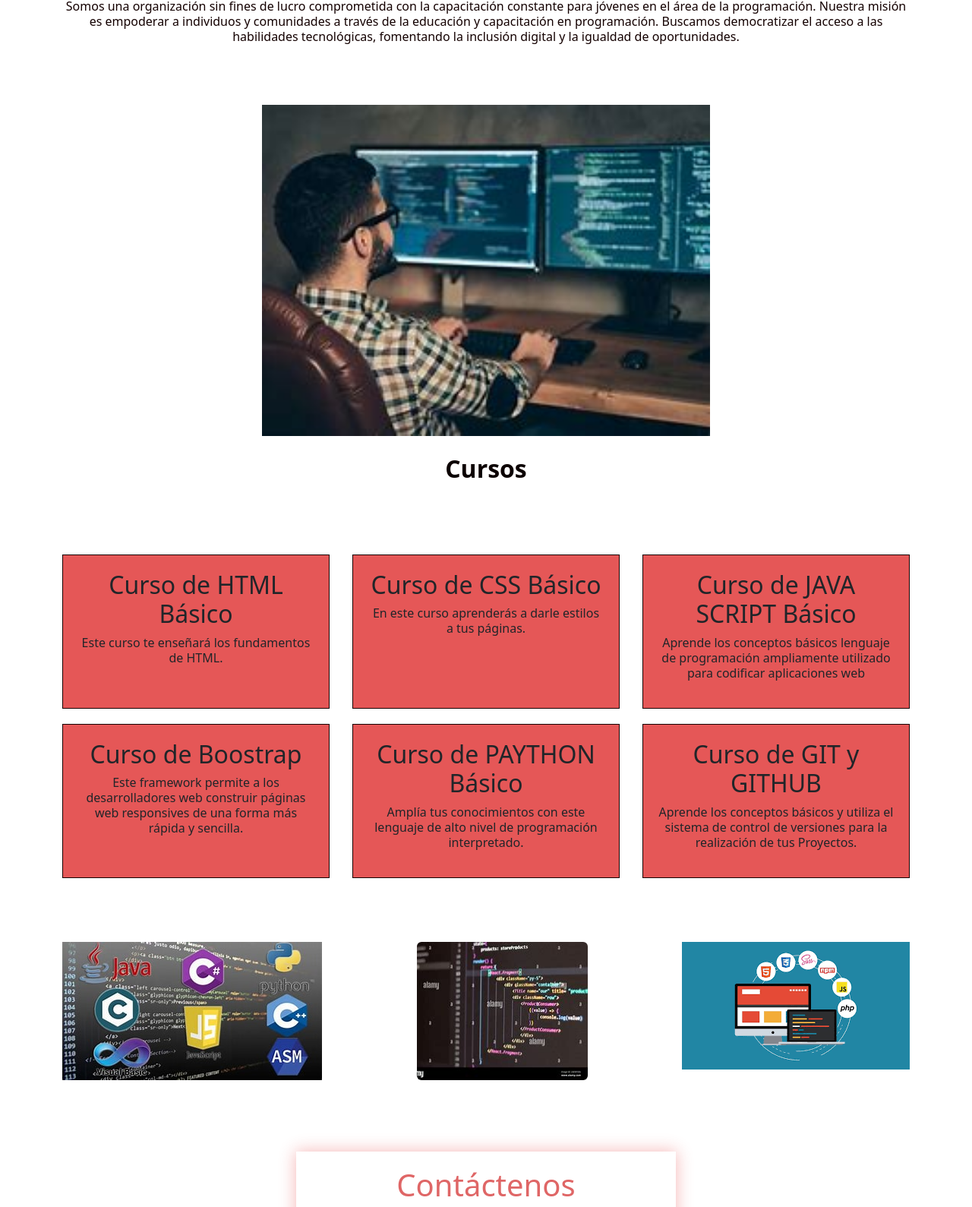
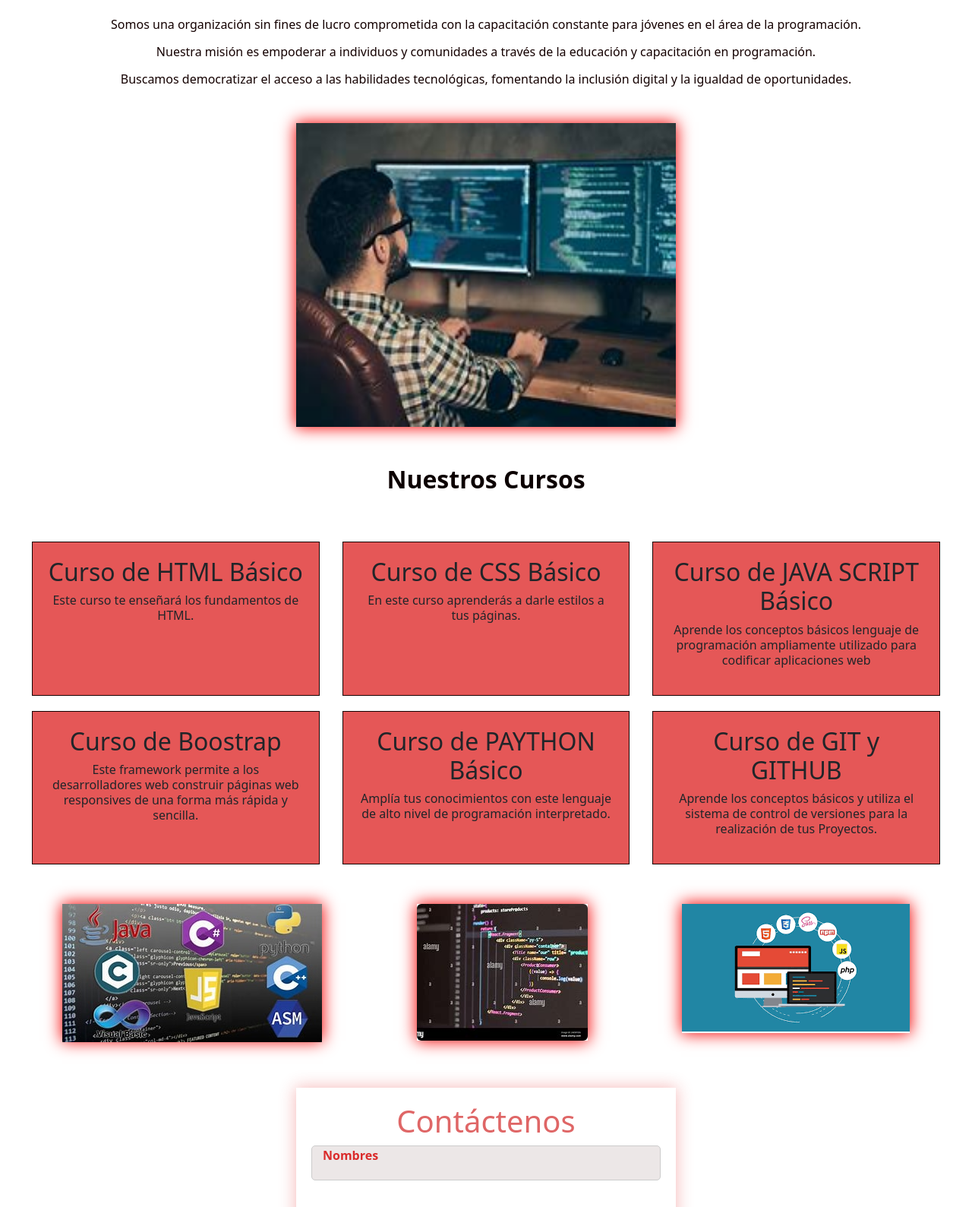
Before and after one commit to Pamela198713/Pamelasol, a plain HTML site: page index.html in a window 1280 px wide. Shown: the part 512-2101 px from the top of the page at 76% size. Drawn offline with nearby package versions, Linux system fonts and the light colour scheme.

Commit message:
actualizo

```diff
--- a/Css/styles.css
+++ b/Css/styles.css
@@ -7,10 +7,11 @@ body {
 
   p {
     line-height: 20px;
+    text-align: center;
   }
 
 }
-header{
+.header {
   height: 350px;
   background-color: #f05252;
   color: #1f1e1e;
@@ -20,7 +21,7 @@ header{
 }
 
 section {
-  padding: 4rem 2rem;
+  padding: 2rem;
 }
 
 nav ul{
@@ -29,7 +30,7 @@ nav ul{
   justify-content: center;
   background-color: #f03c3c;
   padding: 25px;
-  margin-top: 20px;
+  margin-top: 50px;
 
 
 }
@@ -44,7 +45,7 @@ nav a {
 }
 
 main {
-  padding: 50px;
+  padding: 10px ;
 }
 
 
@@ -54,18 +55,18 @@ main {
   color: #160000;
   text-align: center;
   font-size: 2rem;
+  margin-bottom: 50px;
+
+}
 
 
-  }
-
-  /* Estilo para el texto del párrafo */
 .nosotros p {
   font-size: 16px;
   color: #140101;
   font-size: 1rem;
   text-align: center;
 
-   }
+}
 
 .contenedor { display: flex;
   justify-content: center;
@@ -81,6 +82,10 @@ main {
   box-shadow: #160000;
 }
 
+.titulo-cursos {
+  margin-top:  50px;
+  font-size: 2rem;
+}
 
 .cursos {
   display: flex;
@@ -90,6 +95,7 @@ main {
   text-align: center;
   margin-top: 30px;
 
+
 }
 
 .titulo-cursos h1 {
@@ -98,6 +104,7 @@ main {
   text-align: center;
   font-size: 2rem;
   font-weight: 700;
+
 
   }
 
@@ -126,8 +133,29 @@ main {
 }
 
 .imagen {
-  width: 50%;
-  box-shadow: #e44b4bed;
+  width: 500px;
+  height: 400px;
+  box-shadow: 0 0 20px 1px rgb(247, 3, 3);
+}
+
+.imagen-izquierda {
+  width: 342px;
+  height: 180px;
+  box-shadow: 0 0 20px 1px rgb(247, 3, 3);
+}
+
+.imagen-derecha {
+  width: 300px;
+  height: 170px;
+  box-shadow: 0 0 20px 1px rgb(247, 3, 3);
+
+}
+
+.imagen-center {
+  width: 225px;
+  height: 180px;
+  box-shadow: 0 0 20px 1px rgb(247, 3, 3);
+
 }
 
 
--- a/index.html
+++ b/index.html
@@ -10,8 +10,8 @@
 <body>
     <!--Header-->
     <header>
-        <img src="./img/logopamback.jpg" alt="Logo de la página"> <br>
-        <h1><strong>Cursos de Programación Inicial</strong></h1>
+     <img src="./Img/logopamback.jpg" class="rounded mx-auto d-block" alt="logopamback">
+       <h1><center>Cursos de Programación Inicial</center></h1>
 
        <nav>
          <ul>
@@ -26,18 +26,19 @@
     <!--main-->
     <main>
          <section class="nosotros" id="nosotros">
-            <h1><strong>Sobre Nosotros</strong></h1>
-            <p>Somos una organización sin fines de lucro comprometida con la capacitación constante para jóvenes en el área de la programación.
-            Nuestra misión es empoderar a individuos y comunidades a través de la educación y capacitación en programación. Buscamos democratizar el acceso a las habilidades tecnológicas, fomentando la inclusión digital y la igualdad de oportunidades. </p>
+            <p><h1><strong>Sobre Nosotros</strong></h1></p>
+            <p>Somos una organización sin fines de lucro comprometida con la capacitación constante para jóvenes en el área de la programación.</p>
+            <p>Nuestra misión es empoderar a individuos y comunidades a través de la educación y capacitación en programación.</p>
+            <p>Buscamos democratizar el acceso a las habilidades tecnológicas, fomentando la inclusión digital y la igualdad de oportunidades.</p>
 
         </section>
 
         <div class="contenedor">
             <img class="imagen" src="./Img/hombreprogramando.jpeg" alt="hombreprogramando">
-        </div><br>
+        </div>
 
          <div class="titulo-cursos">
-            <h1>Cursos</h1>
+            <h1>Nuestros Cursos</h1>
         </div>
         <section class="cursos" id="cursos">
 
@@ -72,8 +73,9 @@
             <div class="imagen-izquierda">
               <img src="./Img/lenguajes.jpeg" alt="Imagen izquierda">
             </div>
-            <img src="./Img/lineasdecodigo.jpeg" class="rounded mx-auto d-block" alt="lineasdecodigo
-            ">
+            <div class="imagen-center">
+                <img src="./Img/lineasdecodigo.jpeg" class="rounded mx-auto d-block" alt="imagen center">
+            </div>
             <div class="imagen-derecha">
               <img src="./Img/imagen inicio.png" alt="Imagen derecha">
             </div>
```
